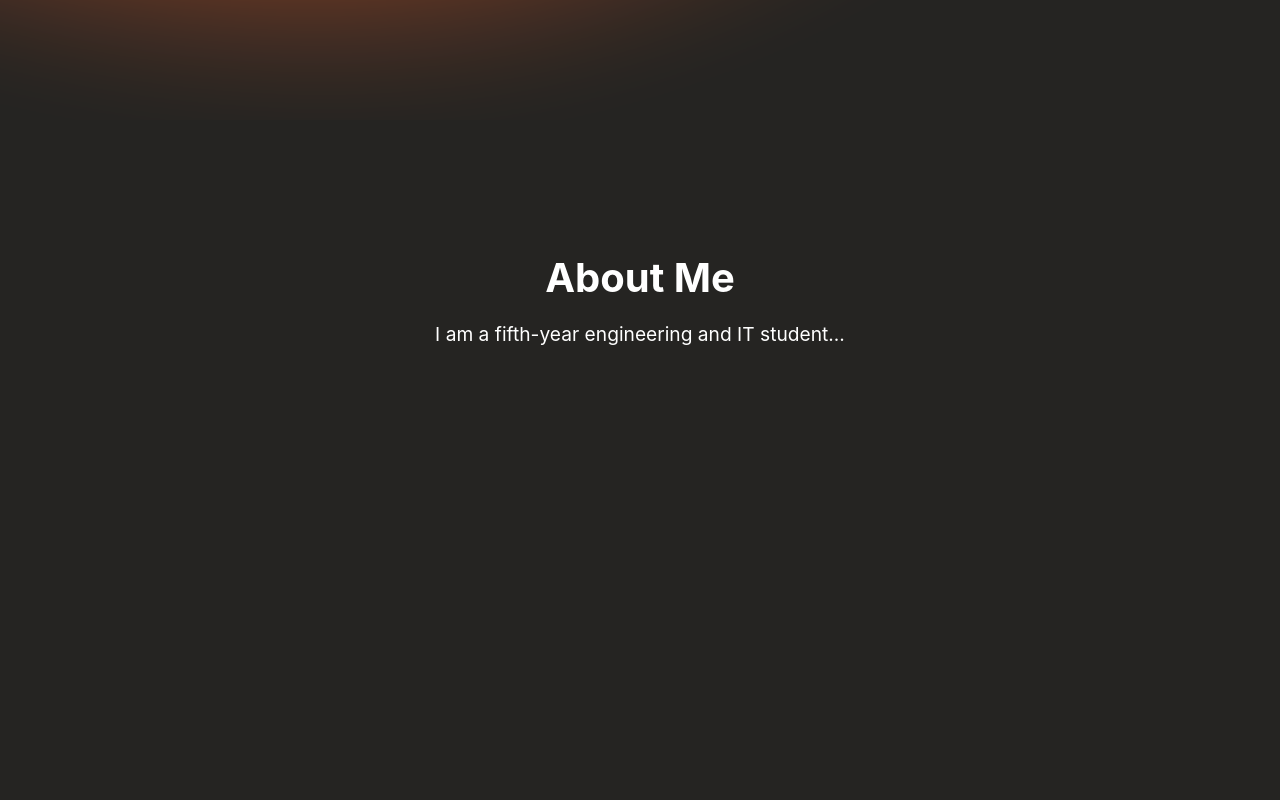
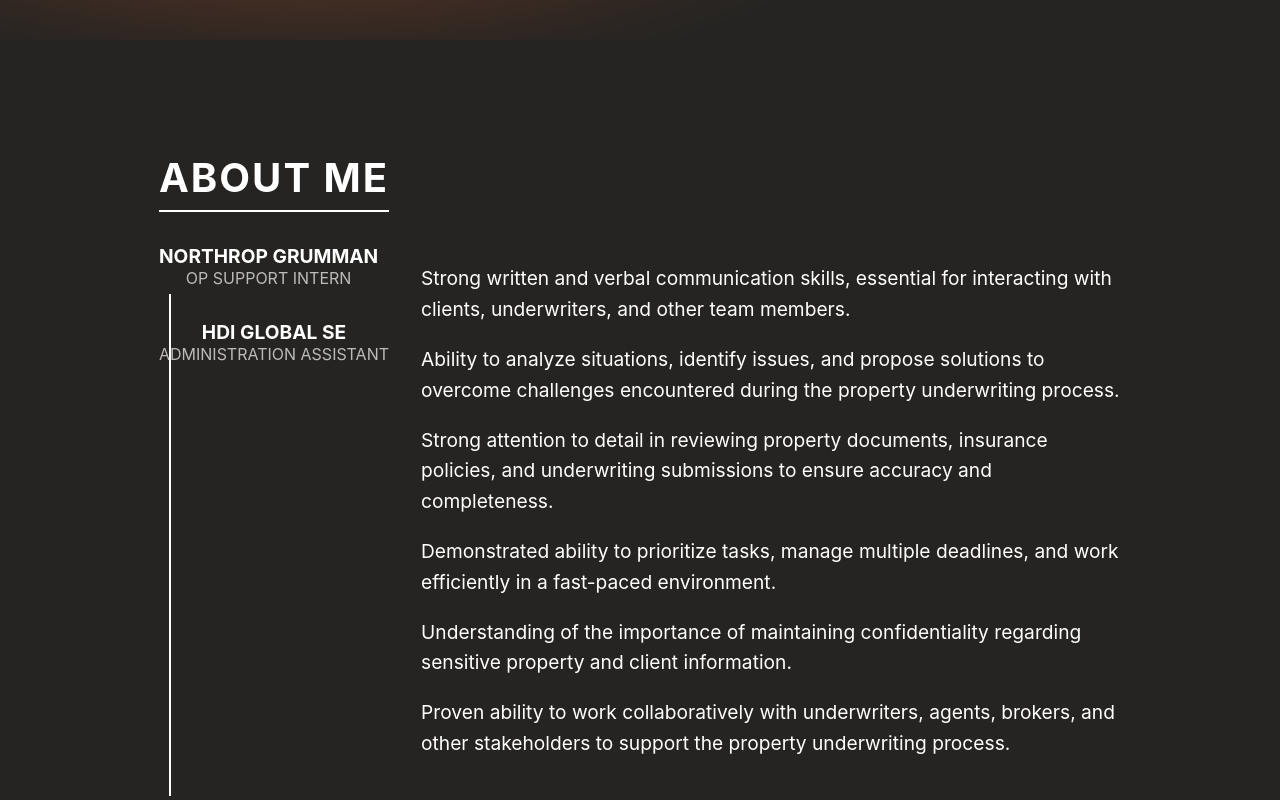
Before and after one commit to jdWilU/Personal-Portfolio, a React (Create React App) app: page / in a window 1280 px wide. Shown: the part 880-1680 px from the top of the page. Built offline with nearby package versions, Linux system fonts and the light colour scheme.

Commit message:
add about

```diff
--- a/src/App.css
+++ b/src/App.css
@@ -22,13 +22,6 @@ section {
   padding: 100px 20px;
   height: 80vh;
   color: white; /* Default text color */
-}
-
-
-
-#about {
-  background-color: #252422;
-  text-align: center;
 }
 
 #projects {
--- a/src/App.js
+++ b/src/App.js
@@ -2,6 +2,7 @@ import React from "react";
 import Navbar from "./Navbar";
 import "./App.css";
 import "./main.css"
+import "./aboutMe.css"
 
 function App() {
   return (
@@ -20,10 +21,53 @@ function App() {
       </section>
 
 
-      <section id="about">
-        <h2>About Me</h2>
-        <p>I am a fifth-year engineering and IT student...</p>
-      </section>
+      <section id="about-me">
+      <div className="about-container">
+        <h1>ABOUT ME</h1>
+        <div className="experience-section">
+          <div className="timeline">
+            <div className="timeline-item">
+              <h2>NORTHROP GRUMMAN</h2>
+              <span>OP SUPPORT INTERN</span>
+            </div>
+            <div className="timeline-line"></div>
+            <div className="timeline-item">
+              <h2>HDI GLOBAL SE</h2>
+              <span>ADMINISTRATION ASSISTANT</span>
+            </div>
+          </div>
+          <div className="description">
+            <p>
+              Strong written and verbal communication skills, essential for
+              interacting with clients, underwriters, and other team members.
+            </p>
+            <p>
+              Ability to analyze situations, identify issues, and propose
+              solutions to overcome challenges encountered during the property
+              underwriting process.
+            </p>
+            <p>
+              Strong attention to detail in reviewing property documents,
+              insurance policies, and underwriting submissions to ensure accuracy
+              and completeness.
+            </p>
+            <p>
+              Demonstrated ability to prioritize tasks, manage multiple deadlines,
+              and work efficiently in a fast-paced environment.
+            </p>
+            <p>
+              Understanding of the importance of maintaining confidentiality
+              regarding sensitive property and client information.
+            </p>
+            <p>
+              Proven ability to work collaboratively with underwriters, agents,
+              brokers, and other stakeholders to support the property underwriting
+              process.
+            </p>
+          </div>
+        </div>
+      </div>
+    </section>
 
 
       <section id="projects">
--- a/src/Navbar.js
+++ b/src/Navbar.js
@@ -6,11 +6,11 @@ const Navbar = () => {
     <nav className="navbar">
       <div className="navbar-container">
         <ul className="navbar-links">
-          <li><a href="#about">About Me</a></li>
-          <li><a href="#projects">Projects</a></li>
-          <li><a href="#experience">Experience</a></li>
+          <li><a href="#about-me">ABOUT ME</a></li>
+          <li><a href="#projects">PROJECTS</a></li>
+          <li><a href="#experience">EXPERIENCE</a></li>
         </ul>
-        <a href="#contact" className="navbar-contact">Contact</a>
+        <a href="#contact" className="navbar-contact">CONTACT</a>
       </div>
     </nav>
   );
--- /dev/null
+++ b/src/aboutMe.css
@@ -0,0 +1,69 @@
+/* About Me Section */
+#about-me {
+    background-color: #252422;
+    color: white;
+    padding: 5rem 2rem;
+    display: flex;
+    justify-content: center;
+  }
+
+  .about-container {
+    max-width: 1000px;
+    margin: 0 auto;
+    display: flex;
+    flex-direction: column;
+    align-items: flex-start;
+  }
+
+  .about-container h1 {
+    font-size: 2.5rem;
+    margin-bottom: 2rem;
+    text-transform: uppercase;
+    letter-spacing: 2px;
+    border-bottom: 2px solid white;
+    padding-bottom: 0.5rem;
+  }
+
+  .experience-section {
+    display: flex;
+    gap: 2rem;
+  }
+
+  .timeline {
+    display: flex;
+    flex-direction: column;
+    align-items: flex-start;
+    position: relative;
+    flex-shrink: 0;
+  }
+
+  .timeline-item {
+    margin-bottom: 2rem;
+  }
+
+  .timeline-item h2 {
+    font-size: 1.2rem;
+    font-weight: bold;
+    margin: 0;
+  }
+
+  .timeline-item span {
+    font-size: 1rem;
+    color: #bbb;
+  }
+
+  .timeline-line {
+    position: absolute;
+    left: 10px; /* Adjust this to match the bullet alignment */
+    top: 50px;
+    width: 2px;
+    height: calc(100% - 2rem); /* Stretch the line */
+    background-color: white;
+  }
+
+  .description {
+    font-size: 1rem;
+    line-height: 1.6;
+    max-width: 700px;
+    text-align: left;
+  }
--- a/src/main.css
+++ b/src/main.css
@@ -1,7 +1,7 @@
 /* Main Section */
 #main {
     position: relative; /* To make the image and content layer together */
-    height: 100vh; /* Full-screen height */
+    height: 90vh; /* Full-screen height is 100vh*/
     overflow: hidden; /* Prevent content overflow */
   }
 
@@ -33,6 +33,6 @@
   .main-content p {
     font-size: 1.5rem;
     text-align: left;
-    line-height: 105%;
+    line-height: 200%;
     margin-top: 20px;
   }
```
